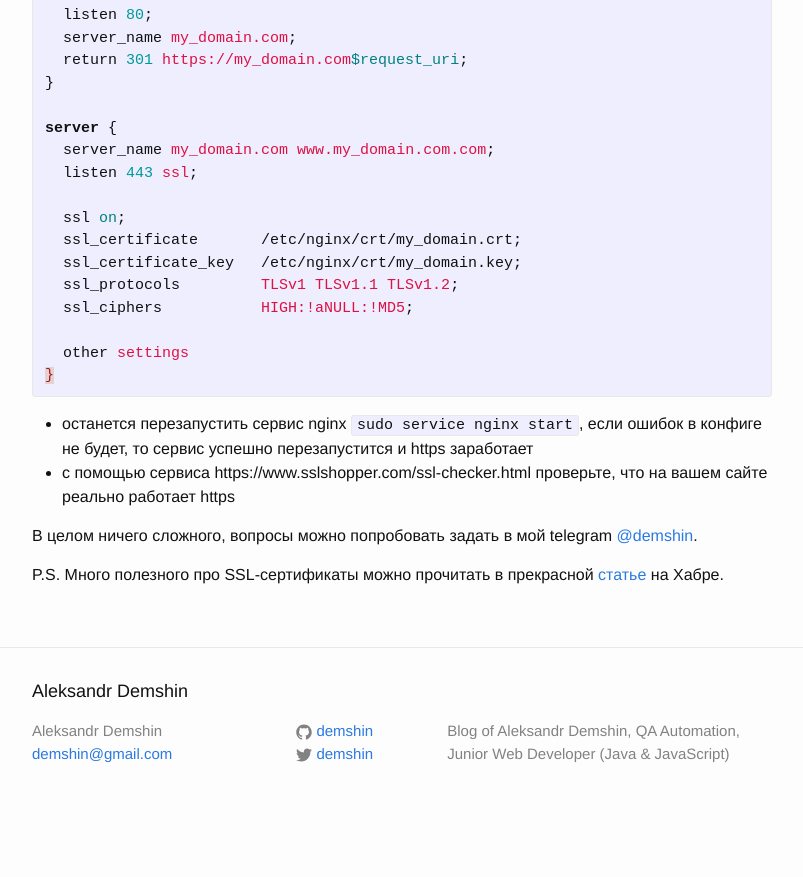
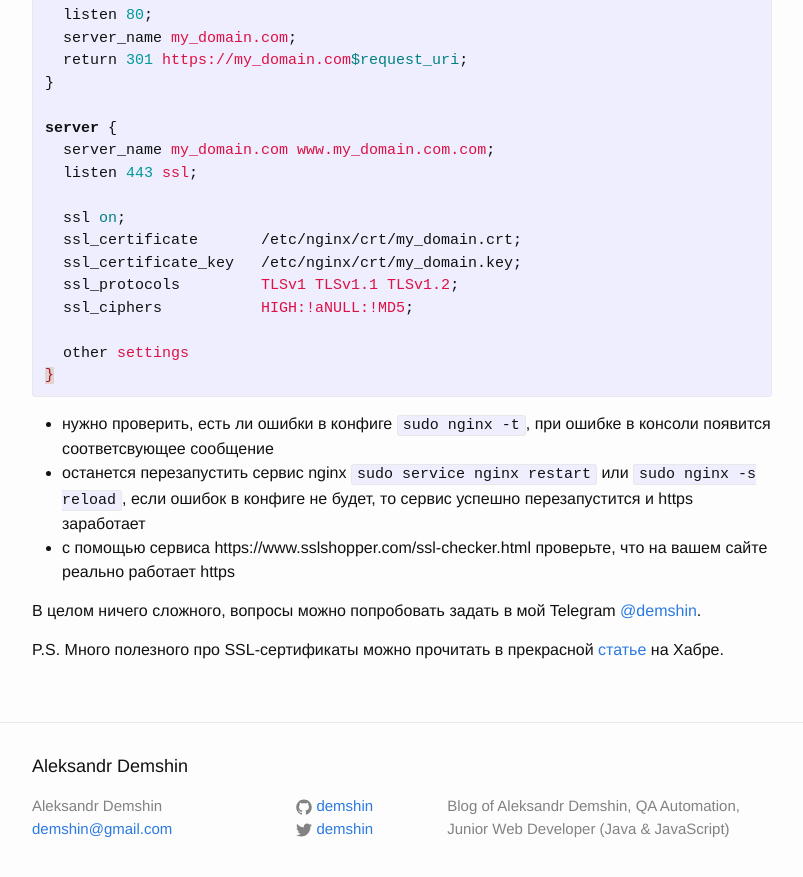
Before and after one commit to demshin/demsh.in, a Jekyll site: the page built from _posts/2017-09-16-certificates.md, in a window 1280 px wide and 900 px high, scrolled down 1365 px. Shown: the top 877 px of the window, without its empty margins (238-1041 px from the left). Built offline with Jekyll 4.4.1, drawn with Linux system fonts in a browser that asks for light colours; before the commit the page ends 2190 px from its top, so only the background shows below that.

Commit message:
+ new post about self-signed certs + fix mistakes

```diff
--- a/_posts/2017-09-16-certificates.md
+++ b/_posts/2017-09-16-certificates.md
@@ -53,9 +53,10 @@ server {
 }
 {% endhighlight %}
 
-- останется перезапустить сервис nginx `sudo service nginx start`, если ошибок в конфиге не будет, то сервис успешно перезапустится и https заработает
+- нужно проверить, есть ли ошибки в конфиге `sudo nginx -t`, при ошибке в консоли появится соответсвующее сообщение
+- останется перезапустить сервис nginx `sudo service nginx restart` или `sudo nginx -s reload`, если ошибок в конфиге не будет, то сервис успешно перезапустится и https заработает
 - с помощью сервиса https://www.sslshopper.com/ssl-checker.html проверьте, что на вашем сайте реально работает https
 
-В целом ничего сложного, вопросы можно попробовать задать в мой telegram [@demshin](https://t.me/demshin).
+В целом ничего сложного, вопросы можно попробовать задать в мой Telegram [@demshin](https://t.me/demshin).
 
 P.S. Много полезного про SSL-сертификаты можно прочитать в прекрасной [статье](https://habrahabr.ru/company/tuthost/blog/150433/) на Хабре.
```
Also changed, not shown: _posts/2017-10-27-self-signed-certs.md (added, +39 -0 lines), 1 other file.
